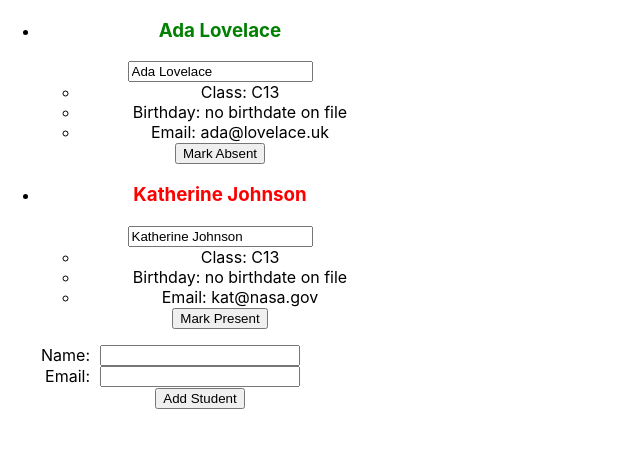
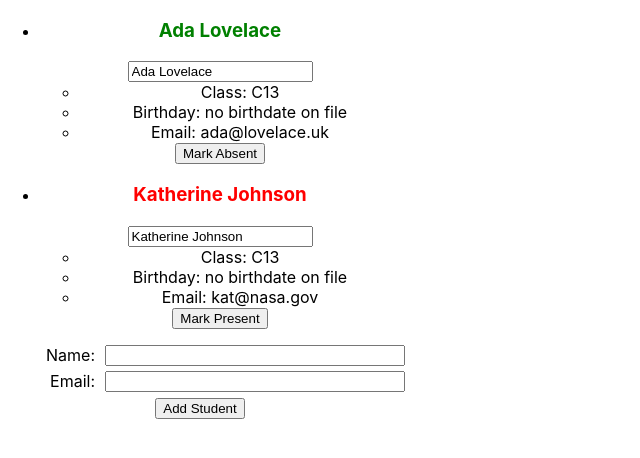
Before and after one commit to AdaGold/ada-students, a React (Create React App) app: page / in a window 1280 px wide. Shown: the top 458 px of the page, without its empty margins (0-640 px from the left). Built offline with nearby package versions, Linux system fonts and the light colour scheme.

Commit message:
add styling to the form

```diff
--- a/src/components/NewStudentForm.css
+++ b/src/components/NewStudentForm.css
@@ -6,6 +6,6 @@ label {
 form div {
   display: grid;
   grid-template-columns: 100px 1fr;
-  width: 300px;
-  align-self: center;
+  width: 400px;
+  margin: 5px;
 }
```
